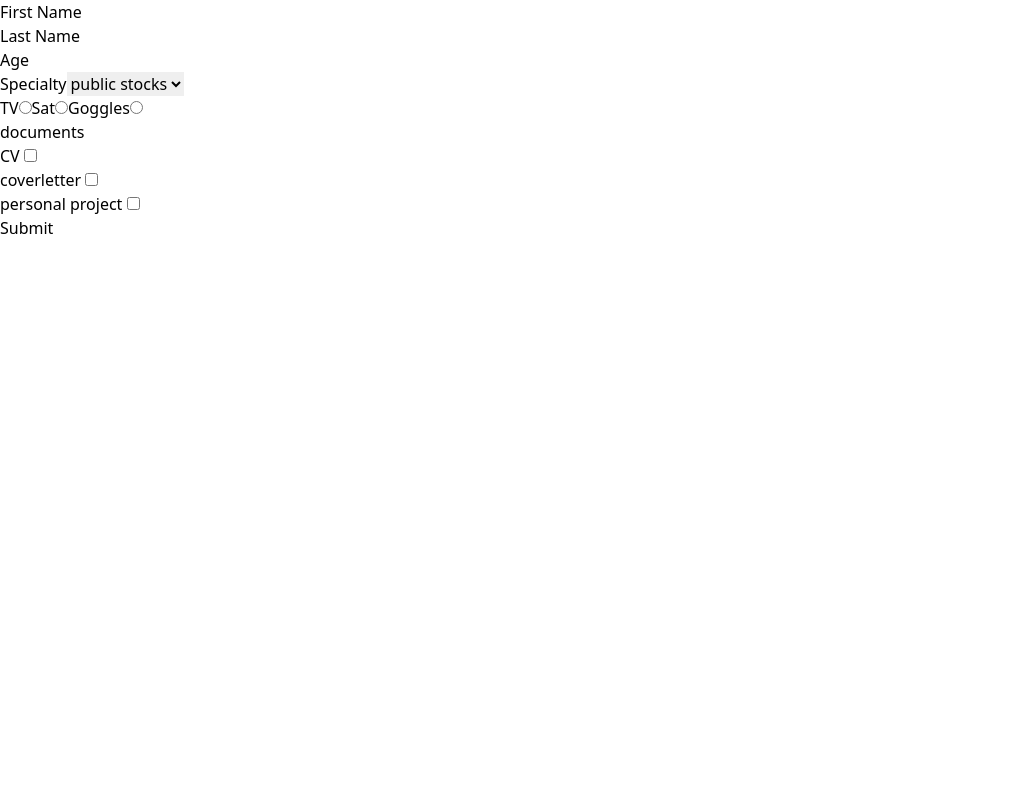
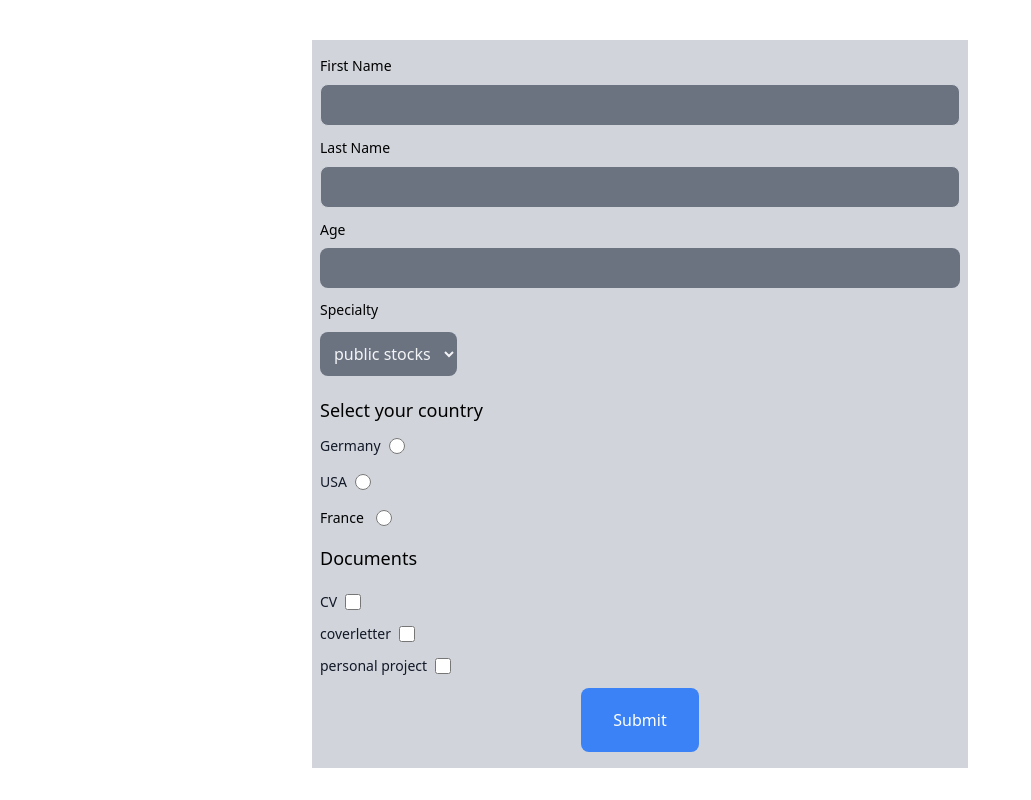
Before and after one commit to rayhook/portfolio, a React (Create React App) app in the folder client/: page /form in a window 1280 px wide. Shown: the whole page, without its empty margins (0-1031 px from the left). Built offline with nearby package versions, Linux system fonts and the light colour scheme.

Commit message:
Add tailwind styles to form

```diff
--- a/client/src/Components/Form.js
+++ b/client/src/Components/Form.js
@@ -18,10 +18,9 @@ const Form = () => {
 
   const handleChange = (e) => {
     const { name, value, type, checked } = e.target;
-    console.log("type: ", type, "name: ", name, "value: ", value, "checked: ", checked);
-
     const isSelect = type === "select-one";
     const isCheckbox = type === "checkbox";
+
     if (isSelect) {
       setFormData({ ...formData, investment: value });
     } else if (isCheckbox) {
@@ -39,7 +38,8 @@ const Form = () => {
   };
 
   return (
-    <div className="wrapper">
+    <div className="w-screen">
+      <div className="mx-auto mt-10 w-1/2 bg-gray-300 px-2 py-4">
         <form onSubmit={handleSubmit}>
           <TextInput
             label="First Name"
@@ -68,34 +68,57 @@ const Form = () => {
             handleChange={handleChange}
           />
           <Checkbox label="documents" options={formData.options2} handleChange={handleChange} />
-        <button type="submit">Submit</button>
+          <div className="flex w-full justify-center">
+            <button className="bg-blue-500 px-8 py-5 text-white rounded-lg" type="submit">
+              Submit
+            </button>
+          </div>
         </form>
+      </div>
     </div>
   );
 };
 
 const TextInput = ({ label, name, value, handleChange }) => {
   return (
-    <fieldset>
-      <label>{label}</label>
-      <input type="text" name={name} value={value} onChange={handleChange} />
+    <fieldset className="mb-3">
+      <label className="block mb-2 text-sm font-medium">{label}</label>
+      <input
+        type="text"
+        className="box-border p-2.5 text-gray-100 bg-gray-500 border border-gray-300 text-sm rounded-lg focus:ring-blue-500 focus:border-blue-500 block w-full"
+        name={name}
+        value={value}
+        onChange={handleChange}
+      />
     </fieldset>
   );
 };
 
 const NumberInput = ({ label, name, value, handleChange }) => {
   return (
-    <fieldset>
-      <label>{label}</label>
-      <input name={name} value={value} onChange={handleChange} type="number" />
+    <fieldset className="mb-3">
+      <label className="block mb-2 text-sm font-medium">{label}</label>
+      <input
+        className="box-border p-2.5 bg-gray-500 border-gray-300 text-gray-100 text-sm rounded-lg focus:ring-orange-500 focus:border-orange-500 block w-full"
+        name={name}
+        value={value}
+        onChange={handleChange}
+        type="number"
+      />
     </fieldset>
   );
 };
 const MultiSelect = ({ label, name, value, options, handleChange }) => {
   return (
     <fieldset>
-      <label>{label}</label>
-      <select name={name} value={value} onChange={handleChange}>
+      <label className=" mb-3 block text-sm font-medium ">{label}</label>
+      <select
+        className="bg-gray-500 border-gray-900 text-gray-100 p-2.5 rounded-lg
+      "
+        name={name}
+        value={value}
+        onChange={handleChange}
+      >
         {options.map((option) => (
           <option key={option} value={option}>
             {option}
@@ -108,13 +131,38 @@ const MultiSelect = ({ label, name, value, options, handleChange }) => {
 
 const RadioInput = ({ label, name, formData, handleChange }) => {
   return (
-    <fieldset>
-      <label>TV</label>
-      <input type="radio" name={name} value="TV" onChange={handleChange} />
-      <label>Sat</label>
-      <input type="radio" name={name} value="Sat" onChange={handleChange} />
-      <label>Goggles</label>
-      <input type="radio" name={name} value="Goggle" onChange={handleChange} />
+    <fieldset className=" mt-5">
+      <h1 className="text-lg mb-3 font-medium">Select your country</h1>
+      <div className="flex items-center mb-4">
+        <label className="block mr-2 text-sm font-medium text-gray-900">Germany</label>
+        <input
+          className="w-4 h-4 border-gray-500 focus:ring-2 focus:ring-blue-300"
+          type="radio"
+          name={name}
+          value="TV"
+          onChange={handleChange}
+        />
+      </div>
+      <div className="flex items-center mb-4">
+        <label className="block mr-2 text-sm font-medium text-gray-900">USA</label>
+        <input
+          className="w-4 h-4 border-blue-500 focus:ring-2 focus:ring-blue-300"
+          type="radio"
+          name={name}
+          value="Sat"
+          onChange={handleChange}
+        />
+      </div>
+      <div className="flex items-center mb-4">
+        <label className="mr-3 text-sm font-medium ">France</label>
+        <input
+          className="w-4 h-4 border-gray-500 focus:ring-2 focus:ring-blue-500"
+          type="radio"
+          name={name}
+          value="Goggle"
+          onChange={handleChange}
+        />
+      </div>
     </fieldset>
   );
 };
@@ -122,11 +170,20 @@ const RadioInput = ({ label, name, formData, handleChange }) => {
 const Checkbox = ({ label, options, handleChange }) => {
   return (
     <fieldset>
-      <h2>{label}</h2>
+      <h2 className="mb-5 text-lg font-medium capitalize">{label}</h2>
       {options.map((option) => (
-        <div key={option}>
-          <label>{option} </label>
-          <input type="checkbox" name={option} onChange={handleChange} />
+        <div
+          key={option}
+          className="flex items-center
+        mb-3 "
+        >
+          <label className="mr-2 text-sm font-medium text-gray-900">{option}</label>
+          <input
+            className="w-4 h-4 text-red-600 bg-red-100 rounded border-gray-300 focus:ring-blue-500 dark:focus:ring-blue-600 dark:ring-offset-gray-800 focus:ring-2 dark:bg-gray-700 dark:border-gray-600"
+            type="checkbox"
+            name={option}
+            onChange={handleChange}
+          />
         </div>
       ))}
     </fieldset>
```
Lines whose indentation alone changed are shown as unchanged.
